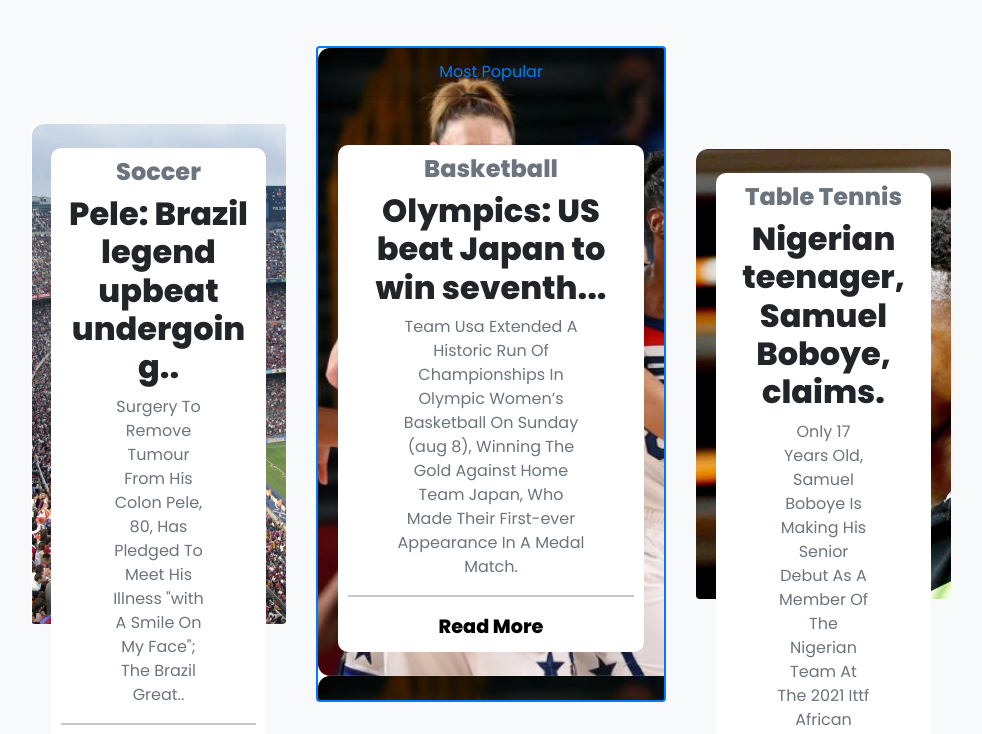
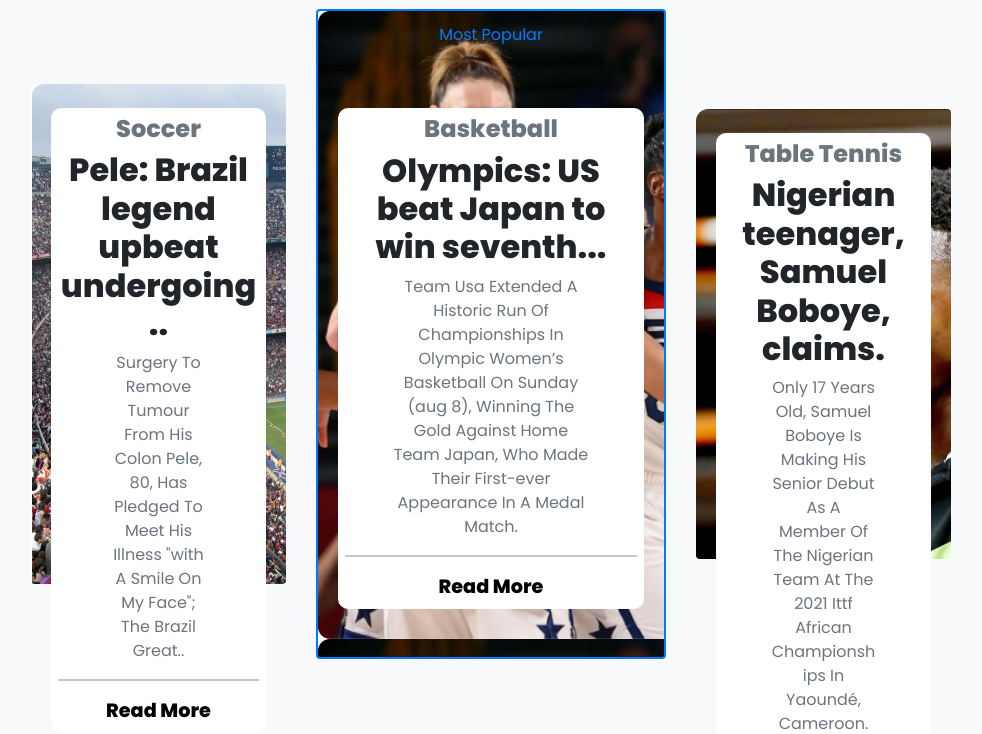
Before and after one commit to johnalalade/sportsreels, a React (Create React App) app in the folder client/: page / in a window 1280 px wide. Shown: the part 4319-5053 px from the top of the page, without its empty margins (149-1131 px from the left). Built offline with nearby package versions, Linux system fonts and the light colour scheme; a web font is replaced by a local one.

Commit message:
GOd is Good

```diff
--- a/client/src/Screens/landing.css
+++ b/client/src/Screens/landing.css
@@ -68,7 +68,7 @@ section{
     background-color: rgb(2, 2, 56);
     color: white;
     border-radius: 10px;
-    width: 300px;
+    width: 250px;
 }
 #athlete{
     padding: 60px;
@@ -154,7 +154,7 @@ section{
     border-radius: 10px;
     /* margin-top: 100px;
     margin-bottom: -100px; */
-    padding: 10px;
+    padding: 7px;
     width: 100%;
 }
 .read-m{
```
